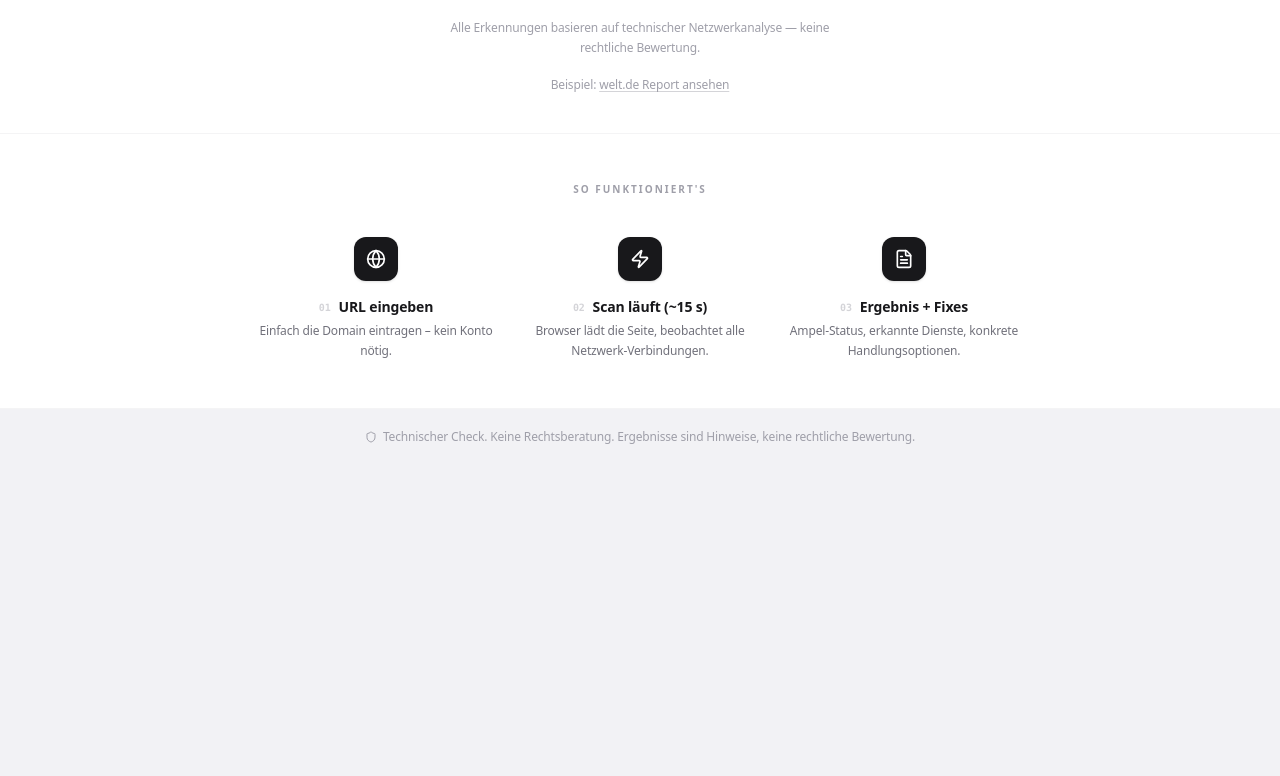
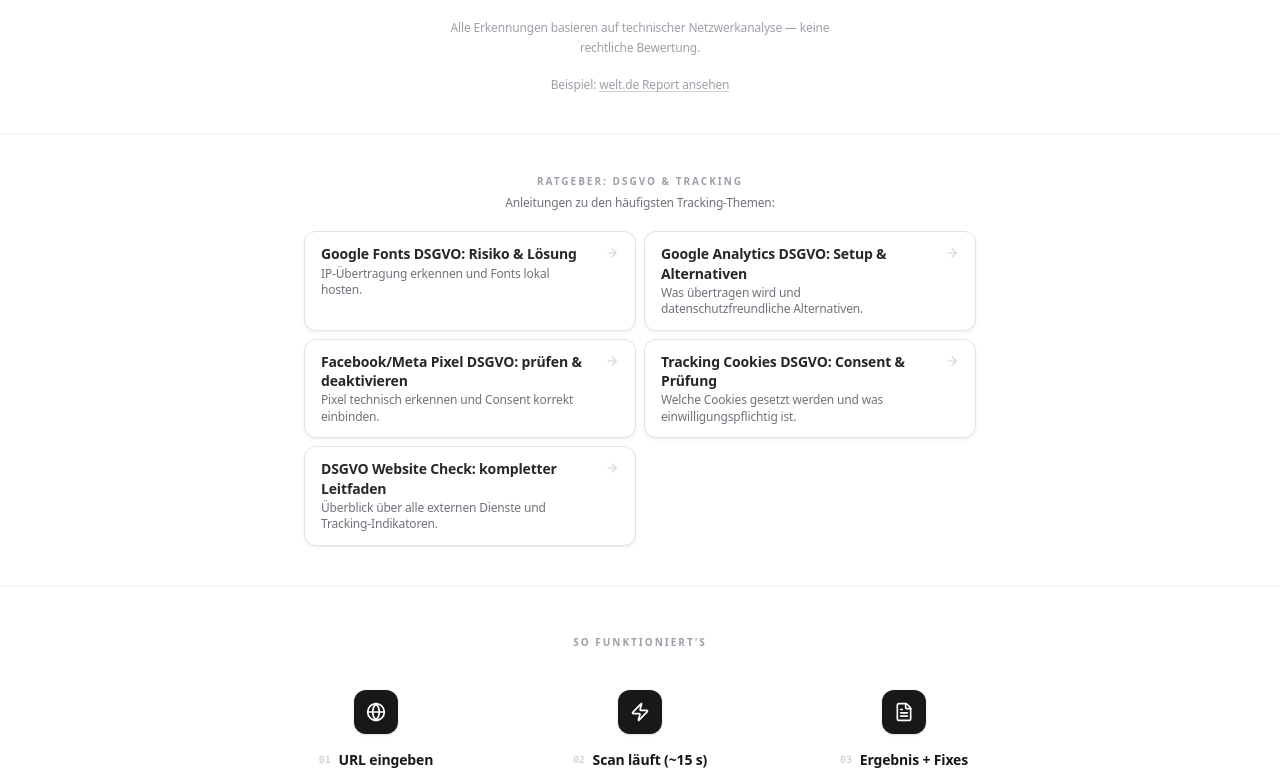
Before and after one commit to addix1337-debug/DSGVO-Scanner, a Next.js app in the folder apps/web/: page /scan in a window 1280 px wide. Shown: the part 971-1747 px from the top of the page. Before the commit the page ends 1436 px from the top, so only its background shows below. Built offline with nearby package versions, Linux system fonts and the light colour scheme.

Commit message:
add links from scan page to seo guides

```diff
--- a/apps/web/src/app/scan/page.tsx
+++ b/apps/web/src/app/scan/page.tsx
@@ -35,6 +35,35 @@ const DETECTION_CHIPS = [
   { label: 'Google Fonts',            cn: 'bg-amber-100 text-amber-700 border-amber-200' },
   { label: 'Externe Domains',         cn: 'bg-zinc-100 text-zinc-700 border-zinc-200' },
   { label: 'Tracking-Cookies',        cn: 'bg-red-100 text-red-700 border-red-200' },
+]
+
+/* ── Ratgeber-Links ──────────────────────────────────────────── */
+const GUIDES = [
+  {
+    href: '/google-fonts-dsgvo',
+    label: 'Google Fonts DSGVO: Risiko & Lösung',
+    desc: 'IP-Übertragung erkennen und Fonts lokal hosten.',
+  },
+  {
+    href: '/google-analytics-dsgvo',
+    label: 'Google Analytics DSGVO: Setup & Alternativen',
+    desc: 'Was übertragen wird und datenschutzfreundliche Alternativen.',
+  },
+  {
+    href: '/facebook-pixel-dsgvo',
+    label: 'Facebook/Meta Pixel DSGVO: prüfen & deaktivieren',
+    desc: 'Pixel technisch erkennen und Consent korrekt einbinden.',
+  },
+  {
+    href: '/tracking-cookies-dsgvo',
+    label: 'Tracking Cookies DSGVO: Consent & Prüfung',
+    desc: 'Welche Cookies gesetzt werden und was einwilligungspflichtig ist.',
+  },
+  {
+    href: '/dsgvo-website-check',
+    label: 'DSGVO Website Check: kompletter Leitfaden',
+    desc: 'Überblick über alle externen Dienste und Tracking-Indikatoren.',
+  },
 ]
 
 /* ── Trust items ─────────────────────────────────────────────── */
@@ -248,6 +277,40 @@ export default function ScanPage() {
         </div>
       </section>
 
+      {/* ── Ratgeber: DSGVO & Tracking ───────────────────────── */}
+      <section className="bg-white border-t border-zinc-100 px-4 py-10">
+        <div className="max-w-2xl mx-auto space-y-5">
+          <div className="text-center space-y-1.5">
+            <p className="text-[10px] font-bold text-zinc-400 uppercase tracking-[0.2em]">
+              Ratgeber: DSGVO &amp; Tracking
+            </p>
+            <p className="text-xs text-zinc-500">
+              Anleitungen zu den häufigsten Tracking-Themen:
+            </p>
+          </div>
+          <div className="grid grid-cols-1 sm:grid-cols-2 gap-2">
+            {GUIDES.map((g) => (
+              <a
+                key={g.href}
+                href={g.href}
+                className={cn(
+                  'group flex items-start gap-3 rounded-xl border border-zinc-200 bg-white px-4 py-3',
+                  'shadow-card hover:border-zinc-300 hover:shadow-card-md transition-all duration-150',
+                )}
+              >
+                <div className="flex-1 min-w-0">
+                  <p className="text-sm font-semibold text-zinc-800 group-hover:text-zinc-900 leading-snug">
+                    {g.label}
+                  </p>
+                  <p className="text-xs text-zinc-500 mt-0.5 leading-snug">{g.desc}</p>
+                </div>
+                <ArrowRight className="h-3.5 w-3.5 text-zinc-300 group-hover:text-zinc-500 flex-shrink-0 mt-0.5 transition-colors" />
+              </a>
+            ))}
+          </div>
+        </div>
+      </section>
+
       {/* ── So funktioniert's ─────────────────────────────────── */}
       <section className="bg-white border-t border-zinc-100 px-4 py-12">
         <div className="max-w-3xl mx-auto">
```
Also changed, not shown: 1 other file (tests, documents, lock files or other folders).
